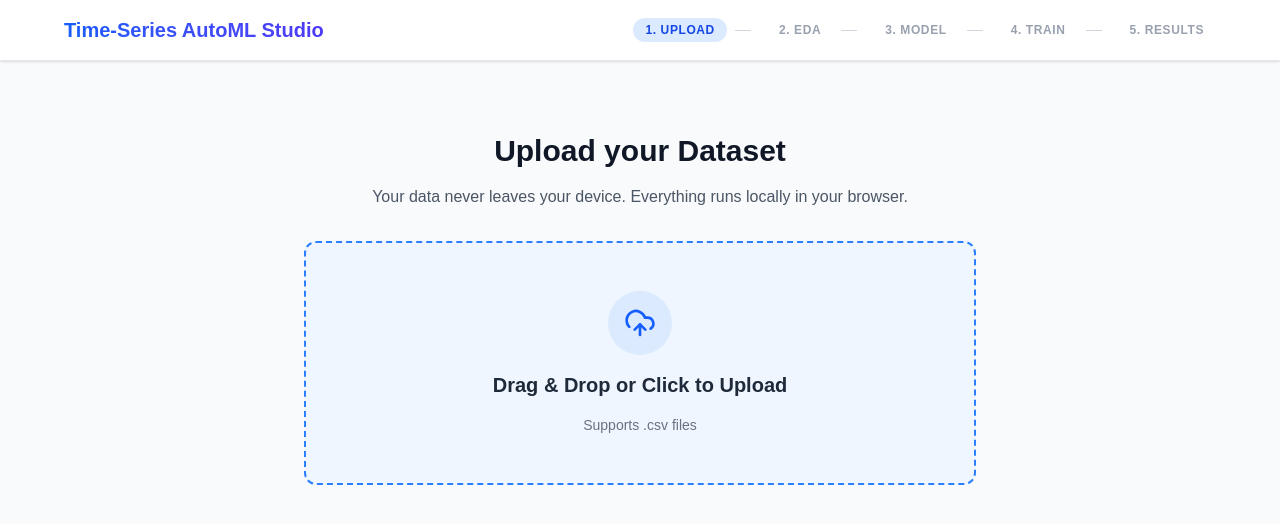
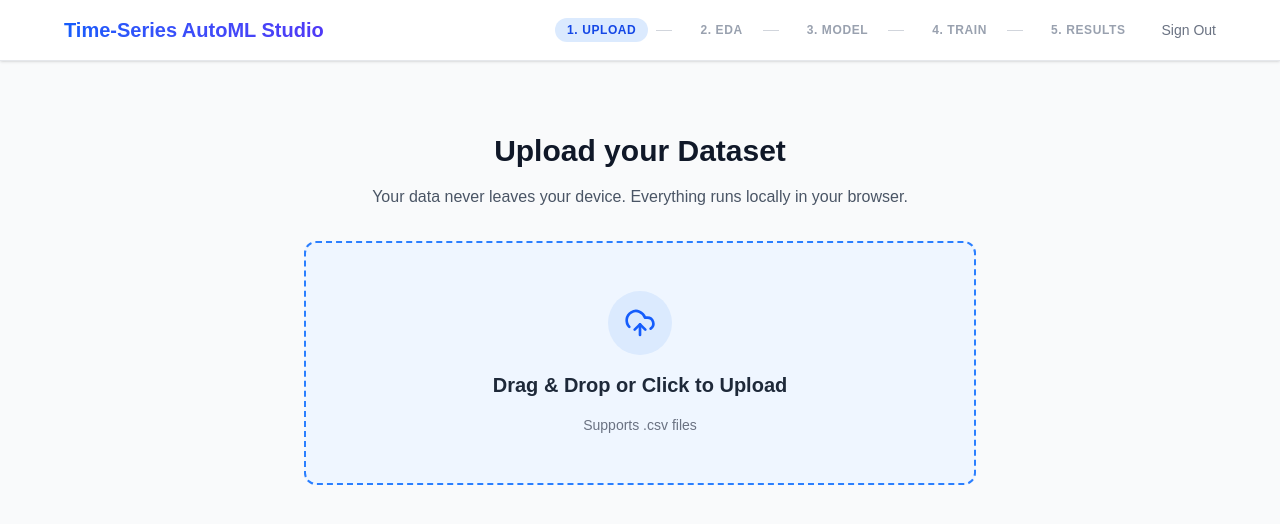
Before and after one commit to Naveen-Boddepalli/time-series-autoML, a Next.js app: page / in a window 1280 px wide. Shown: the top 524 px of the page. Built offline with nearby package versions, Linux system fonts and the light colour scheme.

Commit message:
Add signout to navbar and remove gender from signup

```diff
--- a/src/app/login/page.tsx
+++ b/src/app/login/page.tsx
@@ -10,7 +10,6 @@ export default function LoginPage() {
   const router = useRouter();
   const [mode, setMode] = useState<Mode>('signin');
   const [name, setName] = useState('');
-  const [gender, setGender] = useState('');
   const [email, setEmail] = useState('');
   const [password, setPassword] = useState('');
   const [error, setError] = useState('');
@@ -22,7 +21,7 @@ export default function LoginPage() {
     setLoading(true);
     try {
       const endpoint = mode === 'signup' ? '/api/auth/signup' : '/api/auth/login';
-      const body = mode === 'signup' ? { name, gender, email, password } : { email, password };
+      const body = mode === 'signup' ? { name, email, password } : { email, password };
       const res = await fetch(endpoint, {
         method: 'POST',
         headers: { 'Content-Type': 'application/json' },
@@ -76,16 +75,6 @@ export default function LoginPage() {
                     placeholder="Jane Doe" />
                 </div>
               </div>
-              <div>
-                <label className="block text-sm text-gray-400 mb-1">Gender</label>
-                <select value={gender} onChange={(e) => setGender(e.target.value)}
-                  className="w-full px-3 py-2 bg-gray-800 border border-gray-700 rounded-md text-white text-sm focus:outline-none focus:border-blue-500">
-                  <option value="">Prefer not to say</option>
-                  <option value="female">Female</option>
-                  <option value="male">Male</option>
-                  <option value="other">Other</option>
-                </select>
-              </div>
             </>
           )}
 
--- a/src/components/Wizard.tsx
+++ b/src/components/Wizard.tsx
@@ -21,6 +21,7 @@ export default function Wizard() {
             Time-Series AutoML Studio
           </h1>
 
+          <div className="flex items-center space-x-6">
             <nav className="hidden md:flex space-x-2">
               {steps.map((step, idx) => (
                 <div key={step} className="flex items-center">
@@ -41,6 +42,16 @@ export default function Wizard() {
                 </div>
               ))}
             </nav>
+            <button
+              onClick={async () => {
+                await fetch('/api/auth/logout', { method: 'POST' });
+                window.location.href = '/login';
+              }}
+              className="text-sm font-medium text-gray-500 hover:text-gray-900 dark:hover:text-gray-200 transition-colors"
+            >
+              Sign Out
+            </button>
+          </div>
         </div>
       </header>
 
```
Lines whose indentation alone changed are shown as unchanged.
